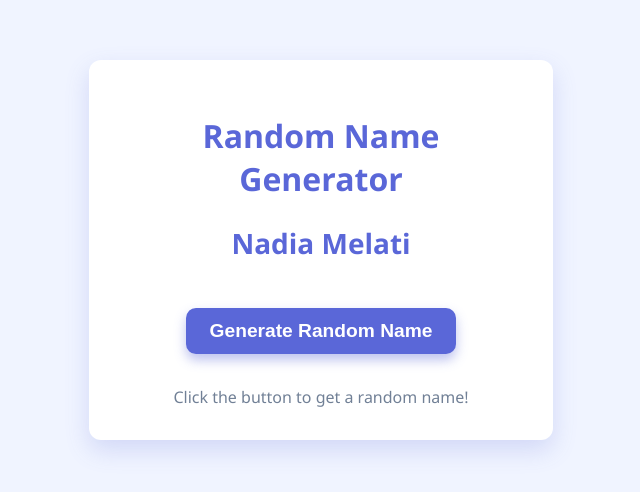
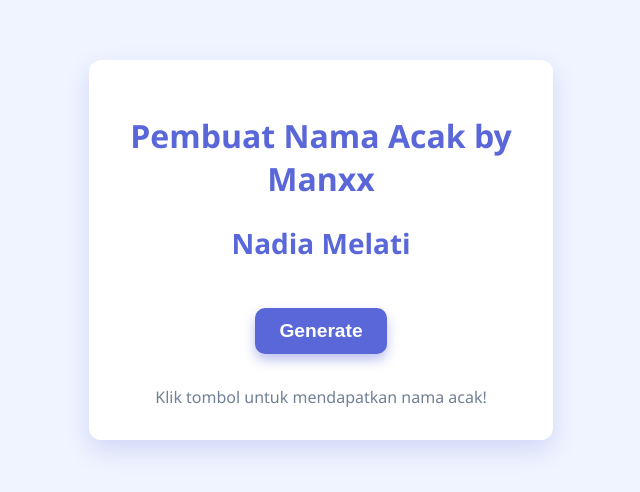
Before and after one commit to manxx991/manxx991.github.io, a plain HTML site: page index.html in a window 1280 px wide. Shown: the part 166-658 px from the top of the page, without its empty margins (319-959 px from the left). Drawn offline with Linux system fonts and the light colour scheme.

Commit message:
Update index.html

```diff
--- a/index.html
+++ b/index.html
@@ -75,10 +75,10 @@
   </head>
   <body>
     <div class="container">
-      <h1>Random Name Generator</h1>
+      <h1>Pembuat Nama Acak by Manxx</h1>
       <div class="result" id="result"></div>
-      <button id="generateBtn">Generate Random Name</button>
-      <div class="footer">Click the button to get a random name!</div>
+      <button id="generateBtn">Generate</button>
+      <div class="footer">Klik tombol untuk mendapatkan nama acak!</div>
     </div>
 
     <script>
@@ -887,7 +887,7 @@
         result.style.color = "var(--primary-color)";
       });
 
-      // Generate a random name on initial page load as well
+
       window.addEventListener("DOMContentLoaded", () => {
         generateBtn.click();
       });
```
